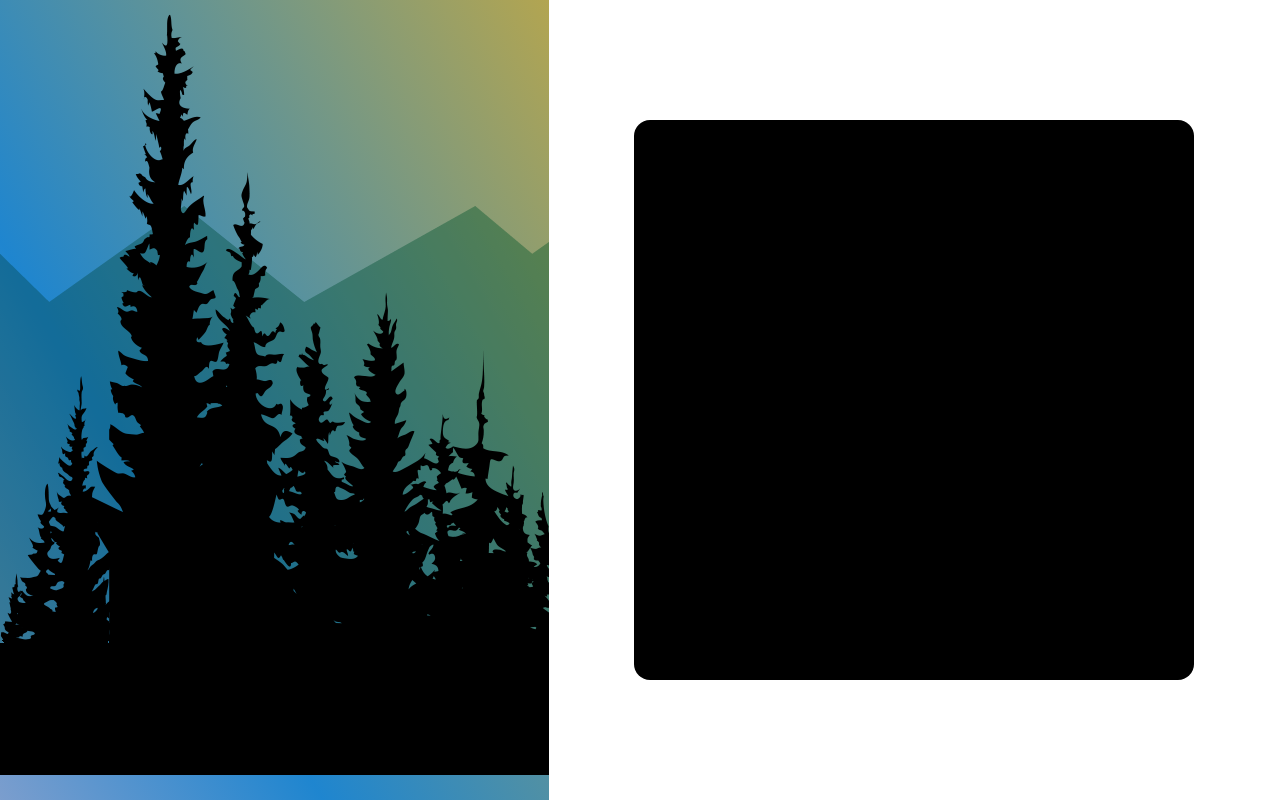
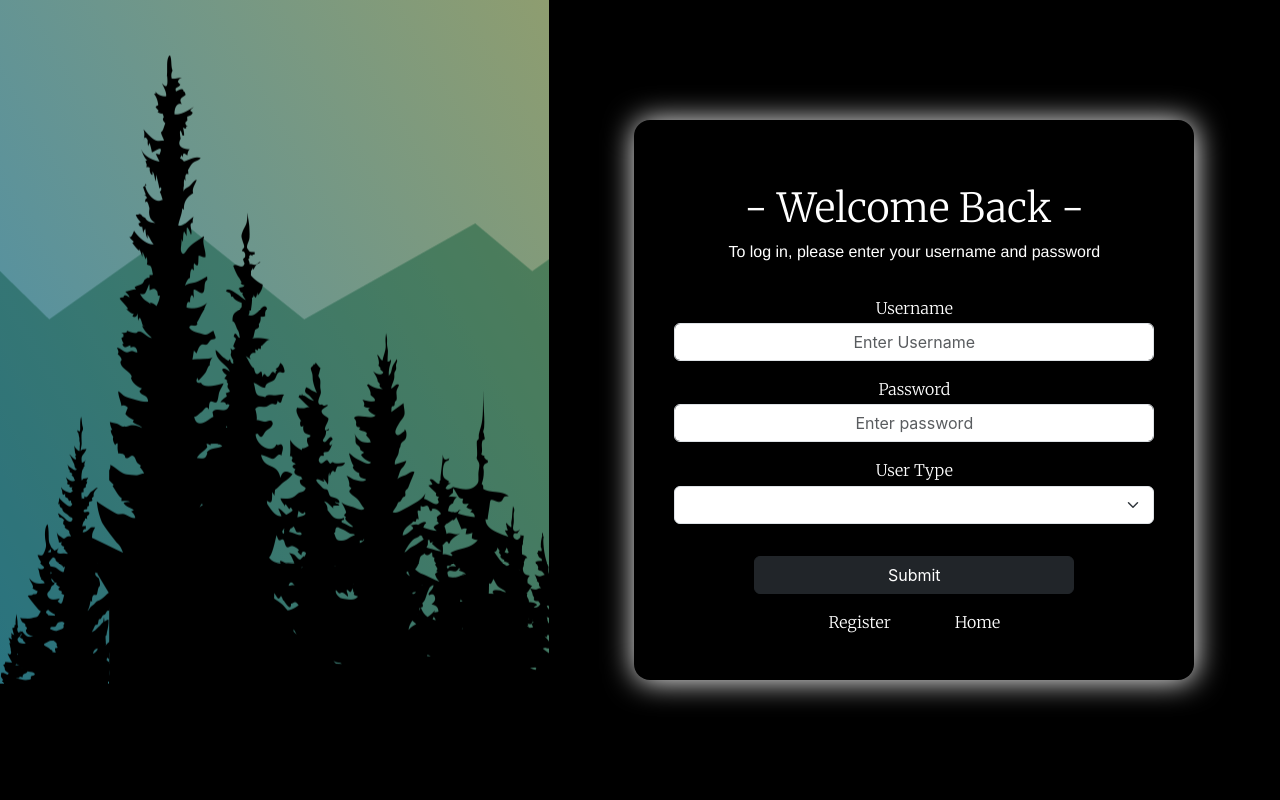
Before and after one commit to ChaitanyaMahaprabhu/TourismPlatform, a React (Create React App) app: page / in a window 1280 px wide. Built offline with nearby package versions, Linux system fonts and the light colour scheme; a web font is replaced by a local one.

Commit message:
Login Form created with appropriate styling.

```diff
--- a/src/components/Login/Login.jsx
+++ b/src/components/Login/Login.jsx
@@ -1,18 +1,100 @@
 import styles from "./Login.module.css";
 import { useEffect, useState } from "react";
 const Login = () => {
-  const [gradient, setGradient] = useState(`rgb(${Math.random()*250+1}, ${Math.random()*250+1}, ${Math.random()*250+1}), rgb(${Math.random()*250+1}, ${Math.random()*250+1}, ${Math.random()*250+1})`);
+  const [gradient, setGradient] = useState(
+    `rgb(${Math.random() * 250 + 1}, ${Math.random() * 250 + 1}, ${
+      Math.random() * 250 + 1
+    }), rgb(${Math.random() * 250 + 1}, ${Math.random() * 250 + 1}, ${
+      Math.random() * 250 + 1
+    })`
+  );
 
   return (
     <div className={styles.loginEncompass}>
-      <div className={styles.decor} style = {{background: `linear-gradient(60deg, pink, ${gradient})`}}>
-        <img src = {require('../../assets/images/mountain.png')} className = {styles.mountain}/>
-        <img src = {require('../../assets/images/forest.png')} className = {styles.forest}/>
+      <div
+        className={styles.decor}
+        style={{ background: `linear-gradient(60deg, ${gradient})` }}
+      >
+        <img
+          src={require("../../assets/images/mountain.png")}
+          className={styles.mountain}
+        />
+        <img
+          src={require("../../assets/images/forest.png")}
+          className={styles.forest}
+        />
       </div>
 
       <div className={styles.form}>
-        <div className={styles.loginForm}>
+        <div
+          className={styles.loginForm}
+          //   style={{ background: `linear-gradient(60deg, pink, ${gradient})` }}
+        >
+          <div>
+            <h1 className={styles.heading} style={{ marginTop: "4rem" }}>
+              - Welcome Back -
+            </h1>
+            <p className={styles.subheading}>
+              To log in, please enter your username and password
+            </p>
+          </div>
 
+          <div className={styles.userInput}>
+            <form>
+              <div class="mb-3 mt-3">
+                <label for="username">Username</label>
+                <input
+                  type="username"
+                  class="form-control"
+                  id="username"
+                  placeholder="Enter Username"
+                  name="username"
+                  style={{ width: "30rem" }}
+                />
+              </div>
+              <div class="mb-3">
+                <label for="pwd">Password</label>
+                <input
+                  type="password"
+                  class="form-control"
+                  id="pwd"
+                  placeholder="Enter password"
+                  name="pwd"
+                />
+              </div>
+              <label for="type">User Type</label>
+              <select class="form-select" id="type" name="type">
+                <option disabled selected></option>
+                <option>Traveller</option>
+                <option>Agent</option>
+                <option>Admin</option>
+              </select>
+              <button
+                type="submit"
+                class="btn btn-dark"
+                style={{ marginTop: "2rem", width: "20rem" }}
+              >
+                Submit
+              </button>
+
+              <div
+                style={{
+                  display: "flex",
+                  flexDirection: "row",
+                  justifyContent: "center",
+                  alignContent: "center",
+                  marginTop: "1rem",
+                }}
+              >
+                <p className={styles.heading} style={{ marginRight: "1rem" }}>
+                  <a href="#">Register</a>
+                </p>
+                <p className={styles.heading} style={{ marginLeft: "1rem" }}>
+                  <a href="#">Home</a>
+                </p>
+              </div>
+            </form>
+          </div>
         </div>
       </div>
     </div>
--- a/src/components/Login/Login.module.css
+++ b/src/components/Login/Login.module.css
@@ -4,7 +4,7 @@
   position: absolute;
   top: 0;
   left: 0;
-  background-color: white;
+  background-color: black;
 
   display: grid;
   grid-template-columns: repeat(7, 1fr);
@@ -82,14 +82,51 @@
   }
 }
 
-.loginForm{
-    display: flex;
-    flex-direction: column;
-    justify-content: center;
-    align-items: center;
+.loginForm {
+  display: flex;
+  flex-direction: column;
+  justify-content: flex-start;
+  align-items: center;
 
-    background-color: black;
-    width: 35rem;
-    height: 35rem;
+  width: 35rem;
+  height: 35rem;
+  border-radius: 1rem;
+
+  box-shadow: 1px 1px 30px white;
+  text-align: center;
+}
+
+.userInput, input{
+    text-align: center;
+}
+
+.heading{
+    font-family: "Merriweather";
+    color: white;
+}
+
+.subheading{
+    font-family: "Arimo";
+    color: white;
+}
+
+label{
+    font-family: "Merriweather";
+    color: white;
+}
+
+input, select{
+    margin-top: 0.2rem;
+}
+
+a{
+    text-decoration: none;
+    color: white;
+    padding: 0.5rem 1rem 0.5rem 1rem;
     border-radius: 1rem;
 }
+
+a:hover{
+    background-color: white;
+    color: black;
+}
```
